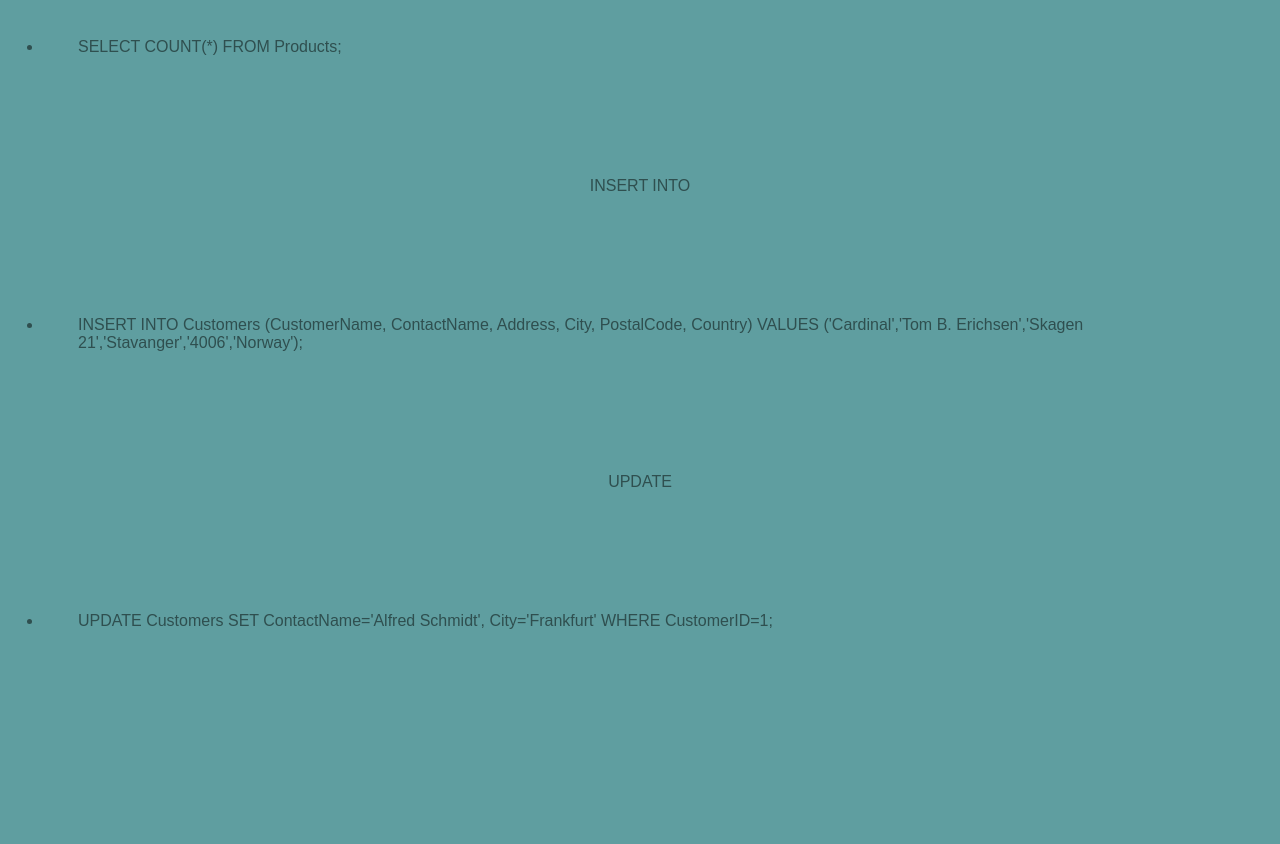
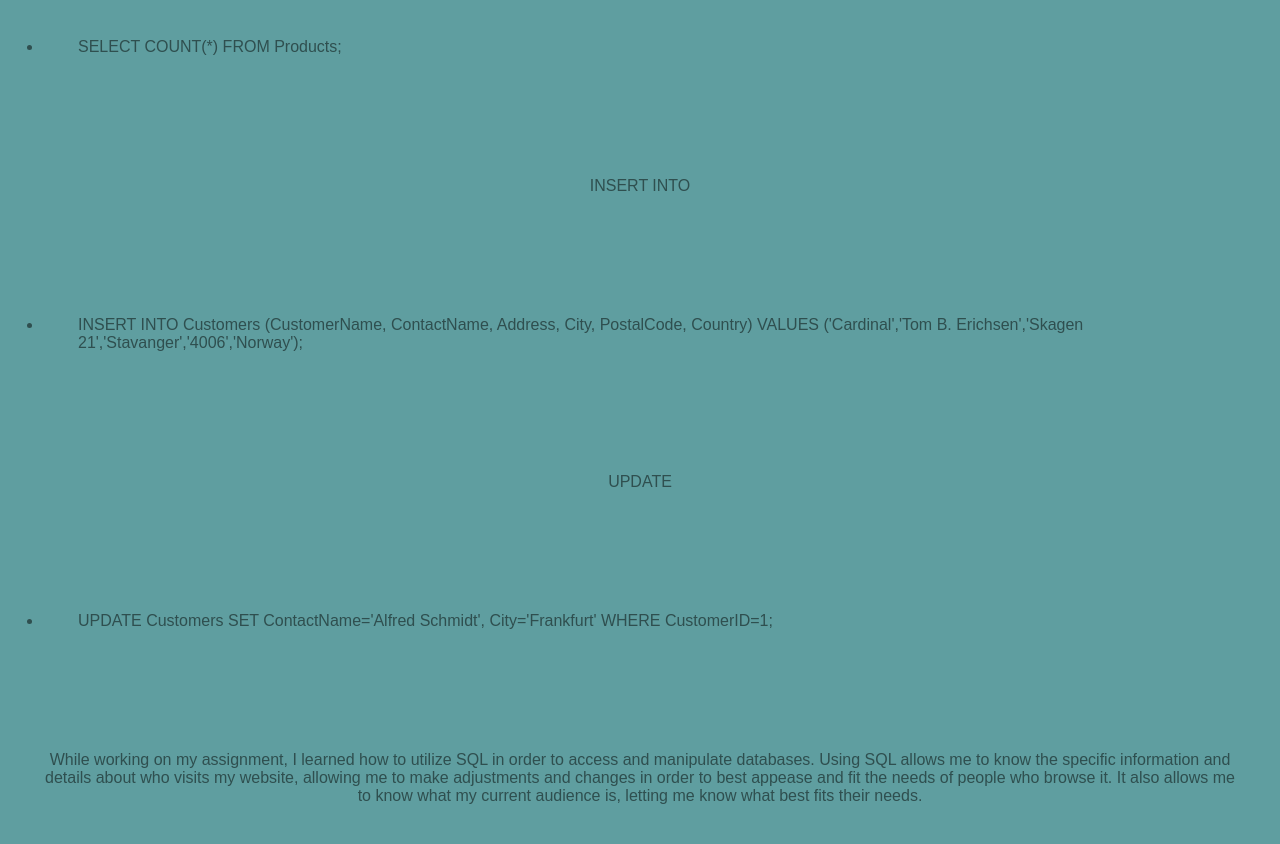
Before and after one commit to RLG-github/RLG-github.github.io, a plain HTML site: page web110/assignment7b.html in a window 1280 px wide. Shown: the part 708-1552 px from the top of the page. Before the commit the page ends 1510 px from the top, so only its background shows below. Drawn offline with Linux system fonts and the light colour scheme.

Commit message:
Update assignment7b.html

```diff
--- a/web110/assignment7b.html
+++ b/web110/assignment7b.html
@@ -32,7 +32,9 @@
         WHERE CustomerID=1;</li>
       </ul>
     <p>
-
+      While working on my assignment, I learned how to utilize SQL in order to access and manipulate databases.
+      Using SQL allows me to know the specific information and details about who visits my website, allowing me to make adjustments and changes in order to best appease and fit the needs of people who browse it.
+      It also allows me to know what my current audience is, letting me know what best fits their needs.
     </p>
   </body>
 </html>
```
